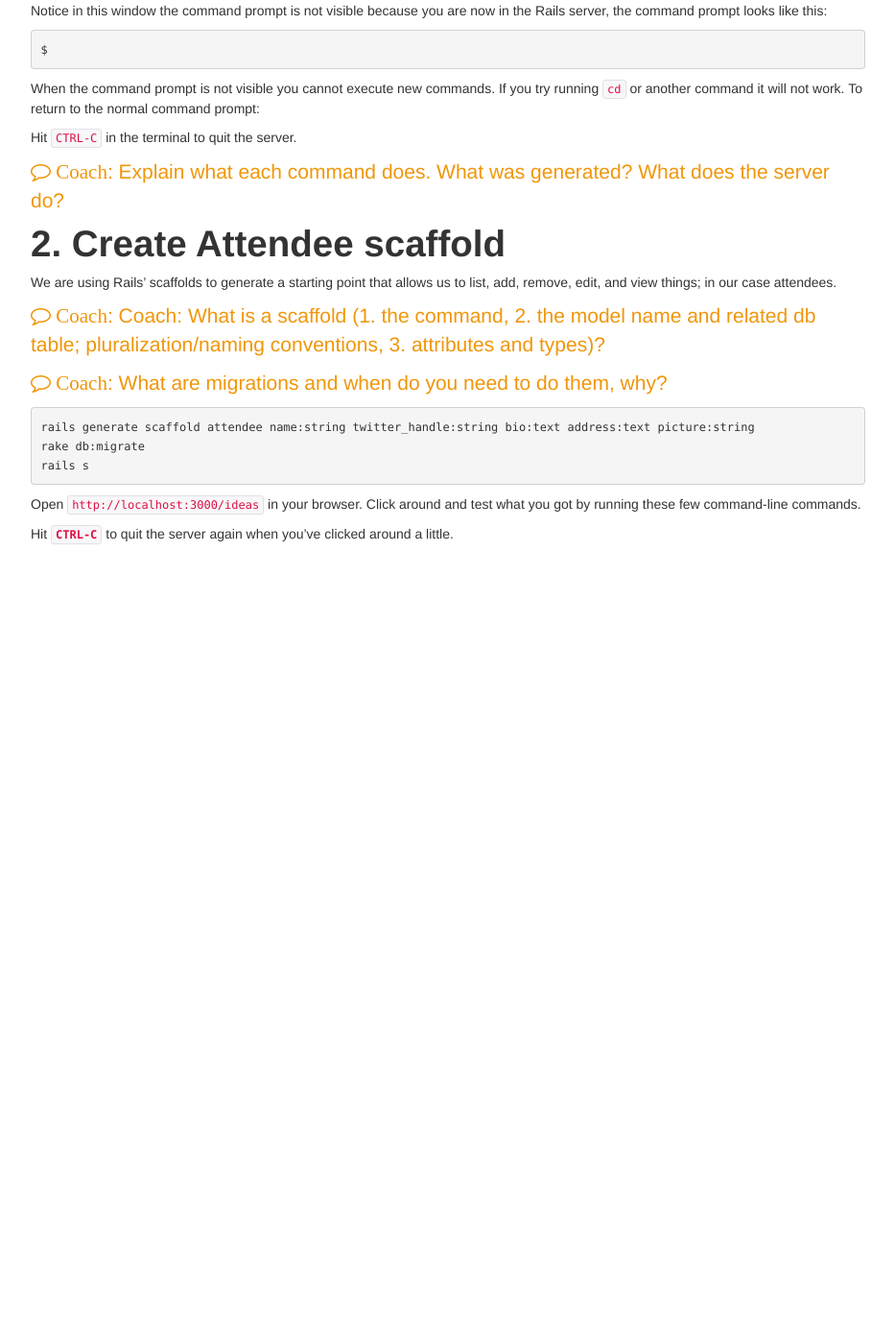
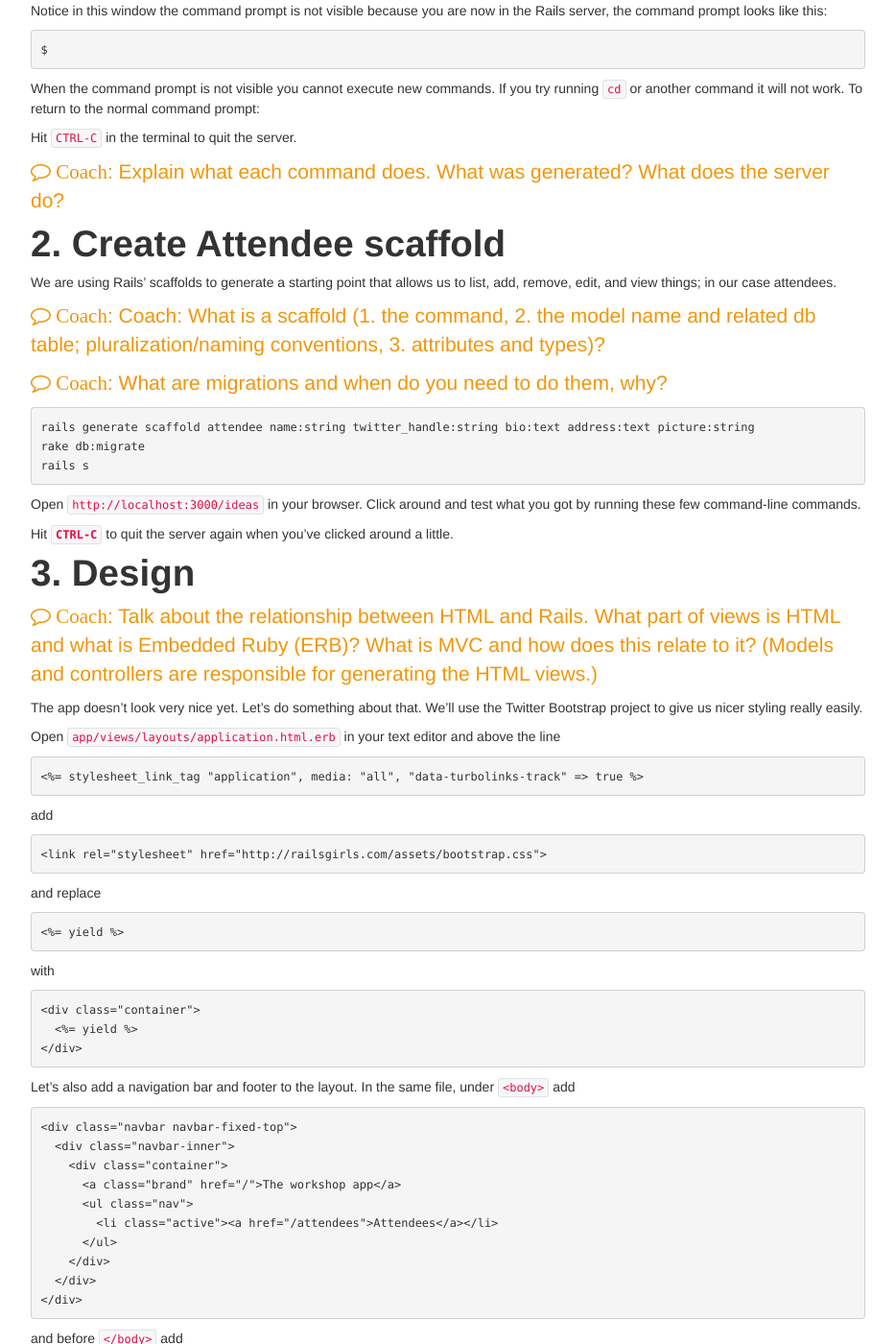
Before and after one commit to codecurious-bln/basic-curriculum, a Jekyll site: the page built from attendee_tutorial.md, in a window 1280 px wide and 1400 px high, scrolled down 1585 px. Shown: the whole window at 96% size, without its empty margins (323-1256 px from the left). Built offline with Jekyll 4.4.1, drawn with Linux system fonts in a browser that asks for light colours; before the commit the page ends 2162 px from its top, so only the background shows below that; some of the changed text lies outside the part shown.

Commit message:
Oh sweet design

```diff
--- a/attendee_tutorial.md
+++ b/attendee_tutorial.md
@@ -26,3 +26,63 @@ We are using Rails' scaffolds to generate a starting point that allows us to lis
 Open `http://localhost:3000/ideas` in your browser. Click around and test what you got by running these few command-line commands.
 
 Hit **`CTRL-C`** to quit the server again when you’ve clicked around a little.
+
+
+# 3. Design
+
+<span class="lead coach"><i class="icon-comment-alt"> Coach</i>: Talk about the relationship between HTML and Rails.
+What part of views is HTML and what is Embedded Ruby (ERB)? What is MVC and how does this relate to it?
+(Models and controllers are responsible for generating the HTML views.)</span>
+
+The app doesn't look very nice yet. Let’s do something about that. We’ll use the Twitter Bootstrap project to give us nicer styling really easily.
+
+Open `app/views/layouts/application.html.erb` in your text editor and above the line
+
+    <%= stylesheet_link_tag "application", media: "all", "data-turbolinks-track" => true %>
+
+add
+
+    <link rel="stylesheet" href="http://railsgirls.com/assets/bootstrap.css">
+
+and replace
+
+    <%= yield %>
+
+with
+
+    <div class="container">
+      <%= yield %>
+    </div>
+
+Let’s also add a navigation bar and footer to the layout. In the same file, under `<body>` add
+
+    <div class="navbar navbar-fixed-top">
+      <div class="navbar-inner">
+        <div class="container">
+          <a class="brand" href="/">The workshop app</a>
+          <ul class="nav">
+            <li class="active"><a href="/attendees">Attendees</a></li>
+          </ul>
+        </div>
+      </div>
+    </div>
+
+and before `</body>` add
+
+    <footer>
+      <div class="container">
+        Rails Girls 2014
+      </div>
+    </footer>
+
+Now let’s also change the styling of the ideas table. Open `app/assets/stylesheets/application.css` and at the bottom add
+
+    body { padding-top: 100px; }
+    footer { margin-top: 100px; }
+    table, td, th { vertical-align: middle !important; border: none !important; }
+    th { border-bottom: 1px solid #DDD !important; }
+    #map { width: 800px; height: 400px; margin: 30px; }
+
+Now make sure you saved your files and refresh the browser to see what was changed. You can also change the HTML & CSS further.
+
+<span class="lead coach"><i class="icon-comment-alt"> Coach</i>: Talk a little about CSS and layouts.</span>
```
